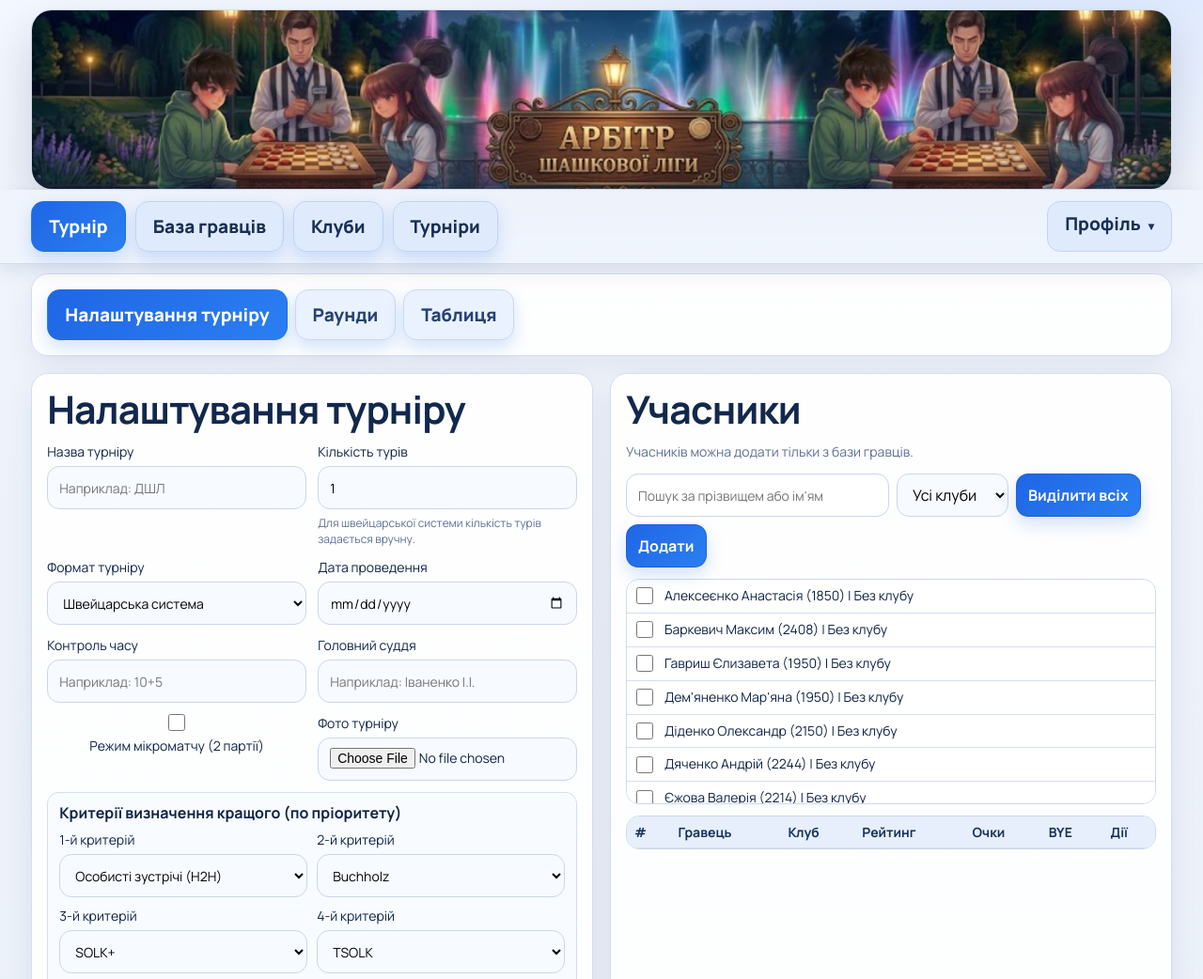
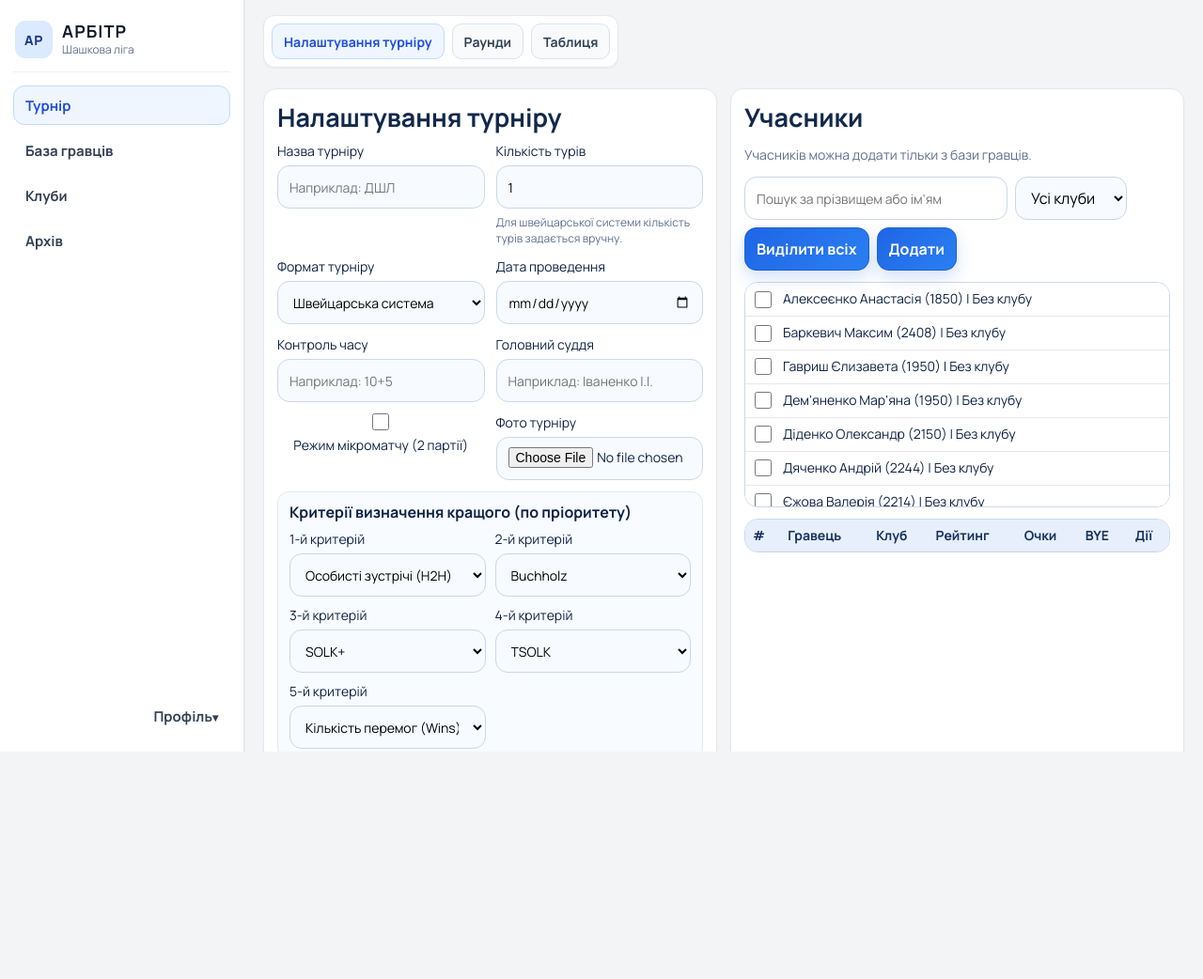
Before and after one commit to Lysen01/swiss-draw-manager, a website: page index.html in a window 1280 px wide. Shown: the top 1042 px of the page at 94% size. After the commit the page ends 800 px from the top, so only its background shows below. Drawn offline with Linux system fonts and the light colour scheme; no server answers.

Commit message:
Refactor UI to sidebar dashboard layout

```diff
--- a/index.html
+++ b/index.html
@@ -7,33 +7,28 @@
     <link rel="preconnect" href="https://fonts.googleapis.com" />
     <link rel="preconnect" href="https://fonts.gstatic.com" crossorigin />
     <link href="https://fonts.googleapis.com/css2?family=Manrope:wght@400;600;700;800&display=swap" rel="stylesheet" />
-    <link rel="stylesheet" href="styles.css?v=20260512-player-action-icons" />
+    <link rel="stylesheet" href="styles.css?v=20260515-sidebar-layout" />
   </head>
   <body>
-    <header class="hero">
-      <div class="hero__inner">
-        <div class="hero__head">
-          <div class="hero__brand">
-            <h1>Арбітр Шашкової Ліги</h1>
-            <p class="hero__description">
-              Професійна цифрова платформа для арбітрів: повний контроль проведення турніру, прозорий підрахунок
-              результатів та офіційний архів підсумкових таблиць.
-            </p>
+    <div class="app-layout">
+      <aside class="sidebar">
+        <div class="sidebar__brand" aria-label="Логотип Арбітр">
+          <span class="sidebar__brand-mark">АР</span>
+          <div class="sidebar__brand-text">
+            <strong>АРБІТР</strong>
+            <span>Шашкова ліга</span>
           </div>
         </div>
-        <div class="hero__banner">
-          <img src="assets/hero-top.png" alt="Шашковий турнір" />
-        </div>
-      </div>
-    </header>
 
-    <nav class="tabs tabs--sticky" id="tabsNav">
-      <button class="tab-btn active" data-tab="tournament" type="button">Турнір</button>
-      <button class="tab-btn" data-tab="players" type="button">База гравців</button>
-      <button class="tab-btn" data-tab="clubs" type="button">Клуби</button>
-      <button class="tab-btn" data-tab="archive" type="button">Турніри</button>
-      <details class="auth-menu">
-        <summary class="tab-btn auth-menu__toggle">Профіль</summary>
+        <nav class="sidebar-nav tabs" id="tabsNav" aria-label="Основна навігація">
+          <button id="nav-tournament" class="tab-btn sidebar-nav__btn active" data-tab="tournament" type="button">Турнір</button>
+          <button id="nav-players" class="tab-btn sidebar-nav__btn" data-tab="players" type="button">База гравців</button>
+          <button id="nav-clubs" class="tab-btn sidebar-nav__btn" data-tab="clubs" type="button">Клуби</button>
+          <button id="nav-archive" class="tab-btn sidebar-nav__btn" data-tab="archive" type="button">Архів</button>
+        </nav>
+
+        <details class="auth-menu sidebar-auth">
+          <summary class="tab-btn auth-menu__toggle sidebar-auth__toggle">Профіль</summary>
           <section id="authPanel" class="auth-panel auth-panel--menu">
             <form id="authForm" class="auth-panel__form">
               <input id="authEmail" type="email" placeholder="Email адміністратора" autocomplete="username" />
@@ -47,17 +42,18 @@
             <div id="authStatus" class="meta">Режим перегляду. Для редагування увійдіть як адміністратор.</div>
           </section>
         </details>
-    </nav>
+      </aside>
 
-    <main>
+      <main class="main-content">
+        <div class="main-content-scroll">
       <section id="tab-tournament" class="layout tab-panel active">
-        <section class="card full">
+        <div class="module-subnav">
           <div id="tournamentSubtabs" class="subtabs">
             <button class="subtab-btn active" type="button" data-tournament-view="setup">Налаштування турніру</button>
             <button class="subtab-btn" type="button" data-tournament-view="rounds">Раунди</button>
             <button class="subtab-btn" type="button" data-tournament-view="table">Таблиця</button>
           </div>
-        </section>
+        </div>
 
         <section class="card" data-tour-view="setup">
           <h2>Налаштування турніру</h2>
@@ -280,13 +276,13 @@
       </section>
 
       <section id="tab-clubs" class="layout tab-panel">
-        <section class="card full">
+        <div class="module-subnav">
           <div id="clubsSubtabs" class="subtabs">
             <button id="openAddClubBtn" class="subtab-btn" type="button">Додати клуб</button>
             <button class="subtab-btn active" type="button" data-club-view="directory">Список клубів</button>
             <button class="subtab-btn" type="button" data-club-view="profile">Профіль клубу</button>
           </div>
-        </section>
+        </div>
 
         <section class="card" data-club-view="manage">
           <h2>Клуб</h2>
@@ -393,12 +389,14 @@
           <div id="archiveList" class="archive-grid"></div>
         </section>
       </section>
-    </main>
 
           <footer class="footer">
             <p id="storageModeLabel">Сховище: браузер (localStorage)</p>
             <p id="syncStatus" class="meta">Автономний режим: збереження лише в браузері.</p>
           </footer>
+        </div>
+      </main>
+    </div>
 
     <script src="app.js?v=20260514-auth-menu-close-fix2"></script>
   </body>
--- a/styles.css
+++ b/styles.css
@@ -2470,3 +2470,314 @@ button:active {
     max-height: 150px;
   }
 }
+
+/* ==========================================================================
+   Sidebar + Main Content Layout (2026-05-15)
+   ========================================================================== */
+
+:root {
+  --bg: #f3f4f6;
+  --surface: #ffffff;
+  --line: #e5e7eb;
+  --sidebar-active-bg: #eff6ff;
+  --sidebar-active-text: #1d4ed8;
+  --sidebar-width: 260px;
+}
+
+body {
+  background: var(--bg);
+  overflow: hidden;
+  min-height: 100vh;
+}
+
+.app-layout {
+  display: flex;
+  min-height: 100vh;
+  background: var(--bg);
+}
+
+.sidebar {
+  width: var(--sidebar-width);
+  min-width: var(--sidebar-width);
+  height: 100vh;
+  position: sticky;
+  top: 0;
+  display: flex;
+  flex-direction: column;
+  gap: 14px;
+  padding: 16px 14px;
+  background: #fff;
+  border-right: 1px solid var(--line);
+  box-shadow: 1px 0 0 rgba(15, 23, 42, 0.04);
+  z-index: 20;
+}
+
+.sidebar__brand {
+  display: flex;
+  align-items: center;
+  gap: 10px;
+  padding: 6px 2px 14px;
+  border-bottom: 1px solid #edf0f3;
+}
+
+.sidebar__brand-mark {
+  width: 40px;
+  height: 40px;
+  border-radius: 11px;
+  display: inline-flex;
+  align-items: center;
+  justify-content: center;
+  background: #dbeafe;
+  color: #1e3a8a;
+  font-weight: 800;
+  font-size: 14px;
+  letter-spacing: 0.04em;
+}
+
+.sidebar__brand-text {
+  display: flex;
+  flex-direction: column;
+  min-width: 0;
+}
+
+.sidebar__brand-text strong {
+  font-size: 18px;
+  line-height: 1.1;
+  letter-spacing: 0.06em;
+  color: #0f172a;
+}
+
+.sidebar__brand-text span {
+  color: #64748b;
+  font-size: 12px;
+  line-height: 1.2;
+  margin-top: 2px;
+}
+
+.sidebar .tabs {
+  max-width: none;
+  margin: 0;
+  padding: 0;
+}
+
+.sidebar-nav {
+  display: flex;
+  flex-direction: column;
+  gap: 6px;
+  flex-wrap: nowrap;
+}
+
+.sidebar .tab-btn {
+  width: 100%;
+  min-height: 42px;
+  border-radius: 12px;
+  border: 1px solid transparent;
+  box-shadow: none;
+  justify-content: flex-start;
+  text-align: left;
+  padding: 9px 12px;
+  font-size: 15px;
+  font-weight: 700;
+  background: transparent;
+  color: #334155;
+}
+
+.sidebar .tab-btn:hover {
+  background: #f8fafc;
+  filter: none;
+}
+
+.sidebar .tab-btn.active {
+  background: var(--sidebar-active-bg);
+  color: var(--sidebar-active-text);
+  border-color: #bfdbfe;
+}
+
+.sidebar-auth {
+  margin-top: auto;
+  position: relative;
+}
+
+.sidebar-auth__toggle::after {
+  margin-left: auto;
+}
+
+.sidebar-auth .auth-panel--menu {
+  position: absolute;
+  left: 0;
+  right: 0;
+  top: auto;
+  bottom: calc(100% + 8px);
+  width: auto;
+  z-index: 30;
+}
+
+.sidebar .auth-panel {
+  border-radius: 12px;
+  border-color: #d9e3f1;
+  box-shadow: 0 10px 24px rgba(17, 24, 39, 0.12);
+}
+
+.sidebar .auth-panel__form {
+  grid-template-columns: 1fr;
+}
+
+.main-content {
+  flex: 1;
+  min-width: 0;
+  height: 100vh;
+  overflow: hidden;
+  display: flex;
+  flex-direction: column;
+}
+
+.main-content-scroll {
+  flex: 1;
+  overflow-y: auto;
+  padding: 16px 20px 24px;
+}
+
+.main-content .layout {
+  max-width: none;
+  margin: 0;
+  padding: 0;
+  display: none;
+  gap: 14px;
+  grid-template-columns: repeat(2, minmax(0, 1fr));
+}
+
+.main-content .tab-panel.active {
+  display: grid;
+}
+
+.main-content .card {
+  background: #fff;
+  border: 1px solid var(--line);
+  border-radius: 14px;
+  box-shadow: 0 1px 2px rgba(15, 23, 42, 0.05);
+  padding: 14px;
+}
+
+.main-content .card h2 {
+  margin: 0 0 10px;
+  font-size: clamp(20px, 2.1vw, 28px);
+  line-height: 1.2;
+  letter-spacing: 0;
+}
+
+.module-subnav {
+  grid-column: 1 / -1;
+  position: sticky;
+  top: 0;
+  z-index: 10;
+  background: var(--bg);
+  padding-bottom: 8px;
+}
+
+.module-subnav .subtabs {
+  display: flex;
+  width: fit-content;
+  max-width: 100%;
+  gap: 8px;
+  padding: 8px;
+  border-radius: 12px;
+  border: 1px solid var(--line);
+  background: #fff;
+  box-shadow: 0 1px 2px rgba(15, 23, 42, 0.04);
+}
+
+.main-content .subtab-btn {
+  min-height: 38px;
+  padding: 8px 12px;
+  border-radius: 10px;
+  border: 1px solid #dbe3ef;
+  background: #f8fafc;
+  color: #334155;
+  box-shadow: none;
+  font-size: 14px;
+  font-weight: 700;
+}
+
+.main-content .subtab-btn:hover {
+  filter: none;
+  background: #f1f5f9;
+}
+
+.main-content .subtab-btn.active {
+  border-color: #bfdbfe;
+  background: var(--sidebar-active-bg);
+  color: var(--sidebar-active-text);
+}
+
+.main-content .footer {
+  margin-top: 12px;
+  max-width: none;
+  text-align: left;
+  padding: 6px 0 2px;
+}
+
+.main-content .footer p {
+  margin: 2px 0;
+}
+
+@media (max-width: 1080px) {
+  .main-content .layout {
+    grid-template-columns: 1fr;
+  }
+}
+
+@media (max-width: 900px) {
+  body {
+    overflow: auto;
+  }
+
+  .app-layout {
+    flex-direction: column;
+    min-height: 100%;
+  }
+
+  .sidebar {
+    width: 100%;
+    min-width: 0;
+    height: auto;
+    position: static;
+    border-right: 0;
+    border-bottom: 1px solid var(--line);
+    padding: 12px;
+  }
+
+  .sidebar-nav {
+    flex-direction: row;
+    flex-wrap: wrap;
+  }
+
+  .sidebar-nav .tab-btn {
+    width: auto;
+    flex: 1 1 calc(50% - 6px);
+  }
+
+  .sidebar-auth {
+    margin-top: 8px;
+  }
+
+  .sidebar-auth .auth-panel--menu {
+    position: absolute;
+    top: calc(100% + 8px);
+    bottom: auto;
+  }
+
+  .main-content {
+    height: auto;
+    overflow: visible;
+  }
+
+  .main-content-scroll {
+    overflow: visible;
+    padding: 12px;
+  }
+
+  .module-subnav {
+    position: static;
+    padding-bottom: 4px;
+  }
+}
```
Lines whose indentation alone changed are shown as unchanged.
